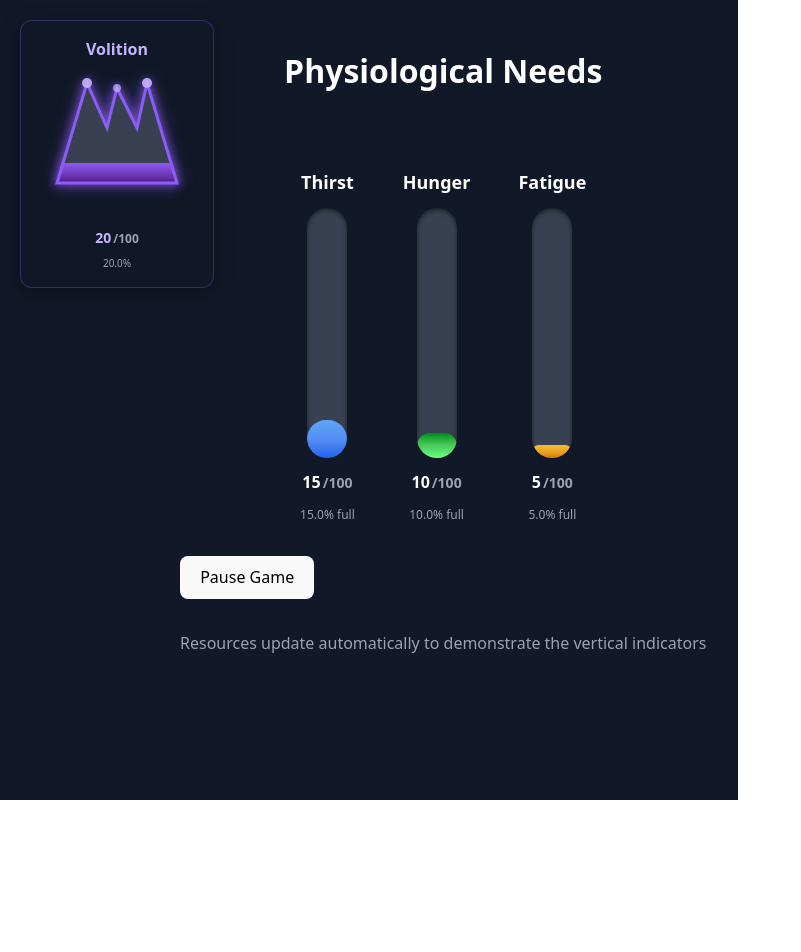
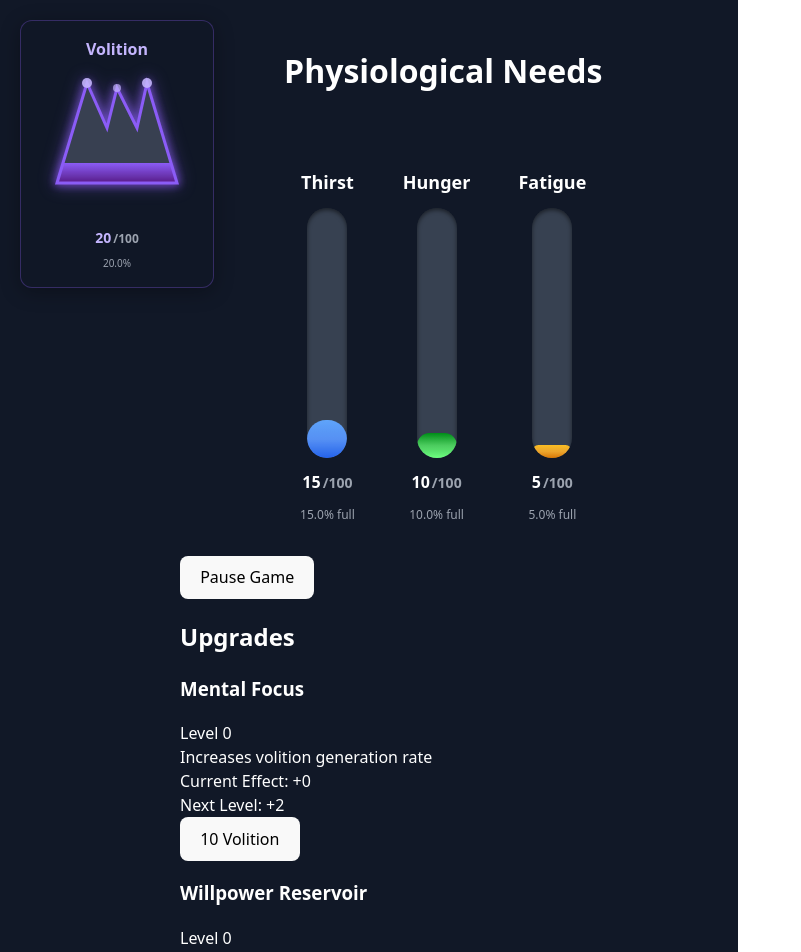
Before and after one commit to BMorin87/delta-drive, a React (Vite) app: page / in a window 1280 px wide. Shown: the top 952 px of the page, without its empty margins (0-801 px from the left). Before the commit the page ends 800 px from the top, so only its background shows below. Built offline with nearby package versions, Linux system fonts and the light colour scheme.

Commit message:
Add upgrade system.

```diff
--- a/src/components/DeltaGame.jsx
+++ b/src/components/DeltaGame.jsx
@@ -1,16 +1,30 @@
 import { useGameStore } from "./gameStore";
+import { createUpgradeStore } from "./upgradeStore";
 import { gameEngine } from "./gameEngine";
+import UpgradesPanel from "./UpgradesPanel";
 import VolitionCrown from "./VolitionCrown";
 import "../styles/ProgressBars.css";
 
-const thirstCapacity = 100;
-const hungerCapacity = 100;
-const fatigueCapacity = 100;
-const volitionCapacity = 100;
+export const useUpgradeStore = createUpgradeStore(useGameStore);
 
 const VerticalProgressBars = () => {
-  const { volition, thirst, hunger, fatigue, isRunning, togglePause } =
-    useGameStore();
+  const {
+    volition,
+    thirst,
+    hunger,
+    fatigue,
+    volitionCapacity,
+    thirstCapacity,
+    hungerCapacity,
+    fatigueCapacity,
+    isRunning,
+    spendVolition,
+    togglePause,
+  } = useGameStore();
+
+  const getUpgradeEffectAtLevel = useUpgradeStore(
+    (state) => state.getUpgradeEffectAtLevel
+  );
 
   const VerticalProgressBar = ({
     current,
@@ -85,6 +99,11 @@ const VerticalProgressBars = () => {
           {isRunning ? "Pause Game" : "Resume Game"}
         </button>
 
+        <UpgradesPanel
+          currentVolition={volition}
+          onSpendVolition={spendVolition}
+        />
+
         <div className="demo-note">
           <p>
             Resources update automatically to demonstrate the vertical
@@ -96,40 +115,59 @@ const VerticalProgressBars = () => {
   );
 };
 
-const thirstGrowth = 3;
-const hungerGrowth = 2;
-const fatigueGrowth = 1;
-const volitionGrowth = 4;
+const baseVolitionRate = 4;
+const baseThirstRate = 3;
+const baseHungerRate = 2;
+const baseFatigueRate = 1;
 
 gameEngine.registerSystem("Thirst", (state) => {
   if (state.thirst == null) return {};
 
+  const upgradeState = useUpgradeStore.getState();
+  const growthBonus = upgradeState.getUpgradeEffectAtLevel("thirstRate");
+  const totalGrowth = baseThirstRate + growthBonus;
+
   return {
-    thirst: Math.min(thirstCapacity, state.thirst + thirstGrowth),
+    thirst: Math.min(state.thirstCapacity, state.thirst + totalGrowth),
   };
 });
 
 gameEngine.registerSystem("Hunger", (state) => {
   if (state.hunger == null) return {};
 
+  const upgradeState = useUpgradeStore.getState();
+  const growthBonus = upgradeState.getUpgradeEffectAtLevel("hungerRate");
+  const totalGrowth = baseHungerRate + growthBonus;
+
   return {
-    hunger: Math.min(hungerCapacity, state.hunger + hungerGrowth),
+    hunger: Math.min(state.hungerCapacity, state.hunger + totalGrowth),
   };
 });
 
 gameEngine.registerSystem("Fatigue", (state) => {
   if (state.fatigue == null) return {};
 
+  const upgradeState = useUpgradeStore.getState();
+  const growthBonus = upgradeState.getUpgradeEffectAtLevel("fatigueRate");
+  const totalGrowth = baseFatigueRate + growthBonus;
+
   return {
-    fatigue: Math.min(fatigueCapacity, state.fatigue + fatigueGrowth),
+    fatigue: Math.min(state.fatigueCapacity, state.fatigue + totalGrowth),
   };
 });
 
 gameEngine.registerSystem("Volition", (state) => {
   if (state.volition == null) return {};
 
+  const upgradeState = useUpgradeStore.getState();
+  const growthBonus = upgradeState.getUpgradeEffectAtLevel("volitionRate");
+  const totalGrowth = baseVolitionRate + growthBonus;
+
   return {
-    volition: Math.min(volitionCapacity, state.volition + volitionGrowth),
+    volition: Math.min(
+      state.volitionCapacity ?? 100,
+      (state.volition ?? 0) + totalGrowth
+    ),
   };
 });
 
--- /dev/null
+++ b/src/components/UpgradeItem.jsx
@@ -0,0 +1,69 @@
+import { useUpgradeStore } from "./DeltaGame";
+
+const UpgradeItem = ({
+  upgradeId,
+  title,
+  description,
+  currentVolition,
+  onPurchase,
+}) => {
+  const {
+    upgrades,
+    getUpgradeCost,
+    canAffordUpgrade,
+    getUpgradeEffectAtLevel,
+  } = useUpgradeStore();
+
+  const upgrade = upgrades[upgradeId];
+  const cost = getUpgradeCost(upgradeId);
+  const canAfford = canAffordUpgrade(upgradeId);
+  const effect = getUpgradeEffectAtLevel(upgradeId, upgrade.level);
+
+  const handlePurchase = () => {
+    if (canAfford) {
+      const success = onPurchase(upgradeId);
+    }
+  };
+  return (
+    <div className={`upgrade-item ${canAfford ? "affordable" : "expensive"}`}>
+      <div className="upgrade-header">
+        <h3 className="upgrade-title">{title}</h3>
+        <div className="upgrade-level">Level {upgrade.level}</div>
+      </div>
+
+      <div className="upgrade-description">{description}</div>
+
+      <div className="upgrade-stats">
+        <div className="upgrade-effect">
+          Current Effect: <span className="effect-value">+{effect}</span>
+        </div>
+        <div className="upgrade-next">
+          Next Level:{" "}
+          <span className="next-effect">
+            +
+            {getUpgradeEffectAtLevel(upgradeId, upgrade.level) +
+              (upgradeId === "volitionRate"
+                ? 2
+                : upgradeId === "volitionCapacity"
+                ? 25
+                : upgradeId === "fatigueRate"
+                ? 0.5
+                : 1)}
+          </span>
+        </div>
+      </div>
+
+      <button
+        className={`upgrade-button ${
+          canAfford ? "can-afford" : "cannot-afford"
+        }`}
+        onClick={handlePurchase}
+        disabled={!canAfford}
+      >
+        <span className="upgrade-cost">{cost} Volition</span>
+      </button>
+    </div>
+  );
+};
+
+export default UpgradeItem;
--- /dev/null
+++ b/src/components/UpgradesPanel.jsx
@@ -0,0 +1,46 @@
+import { useUpgradeStore } from "./DeltaGame";
+import UpgradeItem from "./UpgradeItem";
+
+const UpgradesPanel = ({ currentVolition, onSpendVolition }) => {
+  const { purchaseUpgrade } = useUpgradeStore();
+
+  const handlePurchase = (upgradeId) => {
+    return purchaseUpgrade(upgradeId, onSpendVolition);
+  };
+
+  return (
+    <div className="upgrades-panel">
+      <h2 className="upgrades-title">Upgrades</h2>
+
+      <div className="upgrades-grid">
+        <UpgradeItem
+          upgradeId="volitionRate"
+          title="Mental Focus"
+          description="Increases volition generation rate"
+          currentVolition={currentVolition}
+          onPurchase={handlePurchase}
+        />
+
+        <UpgradeItem
+          upgradeId="volitionCapacity"
+          title="Willpower Reservoir"
+          description="Increases maximum volition capacity"
+          currentVolition={currentVolition}
+          onPurchase={handlePurchase}
+        />
+      </div>
+
+      <div className="upgrades-info">
+        <p>
+          Spend volition to improve your physiological awareness and capacity.
+        </p>
+        <div className="current-volition">
+          Available Volition:{" "}
+          <span className="volition-amount">{Math.floor(currentVolition)}</span>
+        </div>
+      </div>
+    </div>
+  );
+};
+
+export default UpgradesPanel;
--- a/src/components/VolitionCrown.jsx
+++ b/src/components/VolitionCrown.jsx
@@ -1,7 +1,9 @@
 import "../styles/VolitionCrown.css";
 
 const VolitionCrown = ({ current, max }) => {
-  const percentage = Math.min((current / max) * 100, 100);
+  const safeCurrent = Number.isFinite(current) ? current : 0;
+  const safeMax = Number.isFinite(max) && max > 0 ? max : 1;
+  const percentage = Math.min((safeCurrent / safeMax) * 100, 100);
 
   return (
     <div className="volition-crown-container">
--- a/src/components/gameEngine.js
+++ b/src/components/gameEngine.js
@@ -14,10 +14,7 @@ class GameEngine {
   }
 
   tick() {
-    if (!this.store) {
-      console.warn("GameEngine: No store attached.");
-      return;
-    }
+    if (!this.store) return;
 
     const state = this.store.getState();
     const updates = {};
--- a/src/components/gameStore.js
+++ b/src/components/gameStore.js
@@ -7,26 +7,35 @@ export const useGameStore = create((set, get) => ({
   thirst: 0,
   hunger: 0,
   fatigue: 0,
+
+  volitionCapacity: 100,
+  thirstCapacity: 100,
+  hungerCapacity: 100,
+  fatigueCapacity: 100,
+
+  baseVolitionCapacity: 100,
+  baseThirstCapacity: 100,
+  baseHungerCapacity: 100,
+  baseFatigueCapacity: 100,
+
   isRunning: true,
 
   // Actions
   tick: () => gameEngine.tick(),
 
-  /* mineGold: () =>
-    set((state) => ({
-      gold: state.gold + 1,
-    })),
+  spendVolition: (amount) => {
+    const state = get();
+    if (state.volition >= amount) {
+      set({ volition: state.volition - amount });
+      return true;
+    }
+    return false;
+  },
 
-  buyMiner: () => {
-    const state = get();
-    const cost = (state.miners + 1) * 10;
-    if (state.gold >= cost) {
-      set({
-        gold: state.gold - cost,
-        miners: state.miners + 1,
-      });
-    }
-  }, */
+  setCapacity: (prop, value) => {
+    if (!prop) return;
+    set((prev) => ({ ...prev, [prop]: value }));
+  },
 
   togglePause: () =>
     set((state) => ({
--- /dev/null
+++ b/src/components/upgradeStore.js
@@ -0,0 +1,84 @@
+import { create } from "zustand";
+
+export const createUpgradeStore = (gameStore) =>
+  create((set, get) => ({
+    // The state.
+    upgrades: {
+      volitionRate: { level: 0, baseCost: 10 },
+      volitionCapacity: { level: 0, baseCost: 15 },
+      thirstRate: { level: 0, baseCost: 8 },
+      hungerRate: { level: 0, baseCost: 12 },
+      fatigueRate: { level: 0, baseCost: 6 },
+    },
+
+    // Actions
+    getUpgradeCost: (upgradeId) => {
+      const upgrade = get().upgrades[upgradeId];
+      if (!upgrade) return 0;
+      return Math.floor(upgrade.baseCost * Math.pow(1.5, upgrade.level));
+    },
+
+    getUpgradeLevel: (upgradeId) => get().upgrades[upgradeId]?.level ?? 0,
+
+    canAffordUpgrade: (upgradeId) => {
+      const cost = get().getUpgradeCost(upgradeId);
+      return gameStore.getState().volition >= cost;
+    },
+
+    getUpgradeEffectAtLevel: (upgradeId, requestedLevel) => {
+      const level = requestedLevel ?? get().upgrades[upgradeId]?.level ?? 0;
+      switch (upgradeId) {
+        case "volitionRate":
+          return level * 2; // +2 volition per tick per level
+        case "volitionCapacity":
+          return level * 25; // +25 capacity per level
+        case "thirstRate":
+          return level * 1;
+        case "hungerRate":
+          return level * 1;
+        case "fatigueRate":
+          return level * 0.5;
+        default:
+          return 0;
+      }
+    },
+
+    purchaseUpgrade: (upgradeId) => {
+      const upgradeStore = get();
+      const cost = upgradeStore.getUpgradeCost(upgradeId);
+
+      if (!upgradeStore.canAffordUpgrade(upgradeId)) return false;
+
+      // Spend volition
+      gameStore.getState().spendVolition(cost);
+
+      // Increment upgrade level
+      set((prev) => ({
+        upgrades: {
+          ...prev.upgrades,
+          [upgradeId]: {
+            ...prev.upgrades[upgradeId],
+            level: (prev.upgrades[upgradeId]?.level ?? 0) + 1,
+          },
+        },
+      }));
+
+      // Apply capacity upgrades immediately using base + bonus
+      if (upgradeId.toLowerCase().includes("capacity")) {
+        const baseProp =
+          "base" + upgradeId[0].toUpperCase() + upgradeId.slice(1);
+        const baseValue = gameStore.getState()[baseProp] ?? 100;
+
+        // Use optional-level getUpgradeEffectAtLevel
+        const newLevel = upgradeStore.getUpgradeLevel(upgradeId); // current level after increment
+        const bonus = upgradeStore.getUpgradeEffectAtLevel(upgradeId, newLevel);
+
+        gameStore.setState((prev) => ({
+          ...prev,
+          [upgradeId]: baseValue + bonus,
+        }));
+      }
+
+      return true;
+    },
+  }));
```
